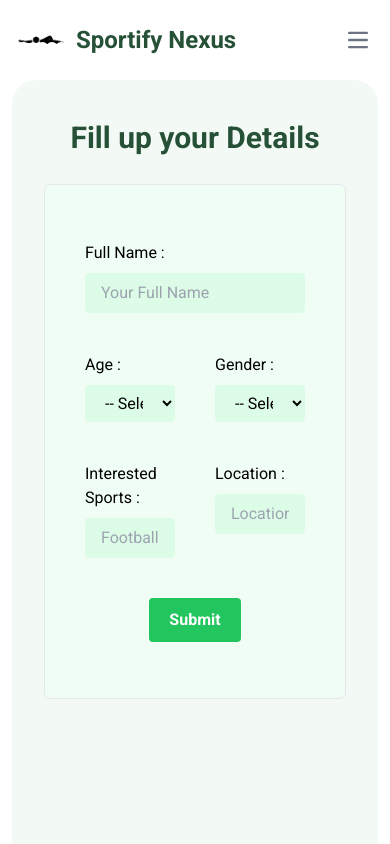
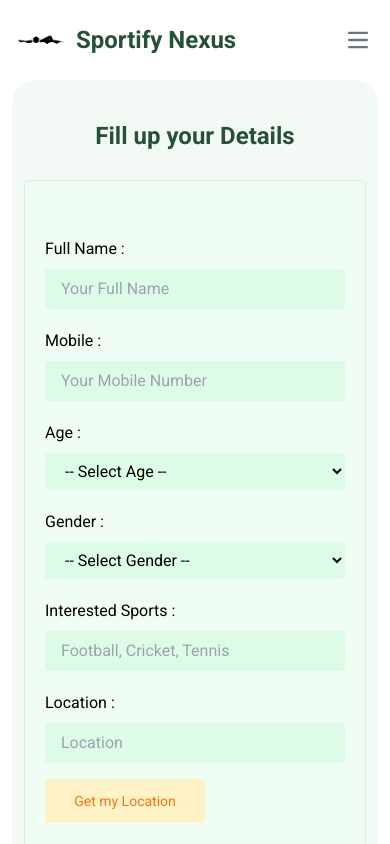
Before and after one commit to danielace1/sportify-nexus, a React (Vite) app in the folder client/: page /register in a window 390 px wide. Shown: the top 844 px of the page. Built offline with nearby package versions, Linux system fonts and the light colour scheme.

Commit message:
feat: added location api

```diff
--- a/client/src/components/Navbar.jsx
+++ b/client/src/components/Navbar.jsx
@@ -97,7 +97,7 @@ const Navbar = () => {
             </NavLink>
           </li>
           {location.pathname !== "/" && (
-            <div className="flex">
+            <div className="flex flex-col sm:flex-row space-y-2 sm:space-y-0">
               <li>
                 <NavLink
                   to="/search"
--- a/client/src/components/forms/FormInput.jsx
+++ b/client/src/components/forms/FormInput.jsx
@@ -31,7 +31,7 @@ FormInput.propTypes = {
   name: Proptypes.string.isRequired,
   type: Proptypes.string,
   placeholder: Proptypes.string,
-  error: Proptypes.object.isRequired,
+  error: Proptypes.object,
   register: Proptypes.object.isRequired,
 };
 
--- a/client/src/components/forms/FormSelectTag.jsx
+++ b/client/src/components/forms/FormSelectTag.jsx
@@ -27,9 +27,8 @@ const FormAgeSelectTag = ({ name, error, register }) => {
 };
 
 FormAgeSelectTag.propTypes = {
-  label: Proptypes.string.isRequired,
   name: Proptypes.string.isRequired,
-  error: Proptypes.object.isRequired,
+  error: Proptypes.object,
   register: Proptypes.object.isRequired,
 };
 
--- a/client/src/pages/Register.jsx
+++ b/client/src/pages/Register.jsx
@@ -4,11 +4,17 @@ import { z } from "zod";
 
 import FormInput from "../components/forms/FormInput";
 import FormAgeSelectTag from "../components/forms/FormSelectTag";
+import { useState } from "react";
 
 const schema = z.object({
   fullName: z
     .string()
     .min(1, { message: "Name must be atleast 3 characters long" }),
+
+  mobile: z
+    .string()
+    .min(10, { message: "Mobile Number must be atleast 10 digits" })
+    .max(10, { message: "Mobile Number must be atmost 10 digits" }),
 
   age: z.string().min(1, { message: "Select Age" }),
   gender: z.string().min(1, { message: "Select Gender" }),
@@ -16,37 +22,73 @@ const schema = z.object({
   interestedSports: z
     .string()
     .min(1, { message: "Interested Sports must atleast 4 characters" }),
-
-  location: z
-    .string()
-    .min(1, { message: "Location must be atleast 5 characters" }),
+  location: z.string().min(2, { message: "Location is required" }),
 });
 
 const Register = () => {
+  const [location, setLocation] = useState([]);
+
+  const getLocation = async () => {
+    try {
+      navigator.geolocation.getCurrentPosition(async (position) => {
+        const { latitude, longitude } = position.coords;
+
+        // Construct the search query
+        const searchQuery = `at=${latitude},${longitude}`;
+
+        const location_api = await fetch(
+          `https://revgeocode.search.hereapi.com/v1/revgeocode?${searchQuery}&lang=en-US&apiKey=POeJtzbmR7m2S4m1ayfzoOGU0Q-LzzjQ6cqlUbbRoaM`
+        );
+
+        const data = await location_api.json();
+
+        const state = data.items[0].address.state;
+        const county = data.items[0].address.county;
+
+        // Set the state and county into the input field
+        const locationValue = `${county}, ${state}`;
+        setLocation(locationValue);
+
+        // Set the value in the form data
+        setValue("location", locationValue);
+
+        console.log(data);
+      });
+    } catch (error) {
+      console.log(error);
+    }
+  };
+
   const {
     register,
     handleSubmit,
     formState: { errors },
+    setValue,
     reset,
   } = useForm({ resolver: zodResolver(schema) });
 
-  const sendInfoToServer = (e) => {
-    console.log(e);
+  const sendInfoToServer = (data) => {
+    console.log(data);
+    alert(
+      `Hey, ${data.fullName} your details has been submitted successfully!`
+    );
     reset();
   };
 
   return (
-    <section className="bg-green-600 bg-opacity-5 min-h-screen px-8 sm:px-36 py-10  rounded-3xl mx-3 sm:mx-5">
-      <h1 className="text-primary-col1 text-center font-semibold text-3xl">
+    <section className="bg-green-600 bg-opacity-5 min-h-screen px-3 lg:px-36 py-10  rounded-3xl mx-3 sm:mx-5">
+      <h1 className="text-primary-col1 text-center font-semibold text-2xl sm:text-3xl">
         Fill up your Details
       </h1>
 
       {/* Register Form */}
       <form
-        className="bg-green-50 border rounded-md px-10 py-14 mt-7 mx-auto space-y-10"
+        className="bg-green-50 border rounded-md px-5 lg:px-10 py-14 mt-7 mx-auto space-y-5 sm:space-y-10"
         onSubmit={handleSubmit(sendInfoToServer)}
       >
-        {/* Fullname */}
+        {/* Fullname and number */}
+        <div className="sm:flex sm:space-x-10 space-y-5 sm:space-y-0">
+          <div className="w-full">
             <FormInput
               label="Full Name"
               name="fullName"
@@ -54,9 +96,21 @@ const Register = () => {
               register={register("fullName")}
               error={errors.fullName}
             />
+          </div>
+          <div className="w-full">
+            <FormInput
+              label="Mobile"
+              type="number"
+              name="mobile"
+              placeholder="Your Mobile Number"
+              register={register("mobile")}
+              error={errors.mobile}
+            />
+          </div>
+        </div>
 
         {/* age and gender */}
-        <div className="flex space-x-10">
+        <div className="sm:flex sm:space-x-10 space-y-5 sm:space-y-0">
           <div className="w-full">
             <FormAgeSelectTag
               name="age"
@@ -88,7 +142,7 @@ const Register = () => {
         </div>
 
         {/* preferred sports and location */}
-        <div className="flex space-x-10">
+        <div className="sm:flex sm:space-x-10 space-y-5 sm:space-y-0 items-center">
           <div className="w-full">
             <FormInput
               label="Interested Sports"
@@ -98,19 +152,38 @@ const Register = () => {
               error={errors.interestedSports}
             />
           </div>
+          <div className="w-full sm:space-x-4 sm:flex sm:items-center">
             <div className="w-full">
-            <FormInput
-              label="Location"
+              <label htmlFor="location" className="block mb-2">
+                Location :{" "}
+              </label>
+              <input
+                disabled
+                type="text"
                 name="location"
                 placeholder="Location"
-              register={register("location")}
-              error={errors.location}
+                className="bg-green-100 outline-none px-4 py-2 w-full rounded"
+                {...register("location")}
               />
+              {errors.location && (
+                <small className="text-red-500">
+                  {errors.location.message}
+                </small>
+              )}
+            </div>
+
+            <button
+              type="button"
+              onClick={getLocation}
+              className="mt-4 sm:mt-7 w-40 md:w-52 lg:w-56 text-sm text-orange-500 bg-amber-100 py-3 rounded  hover:cursor-pointer hover:bg-amber-200"
+            >
+              Get my Location
+            </button>
           </div>
         </div>
 
         <div className="flex justify-center">
-          <button className="bg-green-500 hover:bg-green-600 hover:cursor-pointer px-5 py-2.5 rounded text-white font-semibold">
+          <button className="mt-5 bg-green-500 hover:bg-green-600 hover:cursor-pointer px-10 py-2.5 rounded text-white font-semibold">
             Submit
           </button>
         </div>
```
Lines whose indentation alone changed are shown as unchanged.
